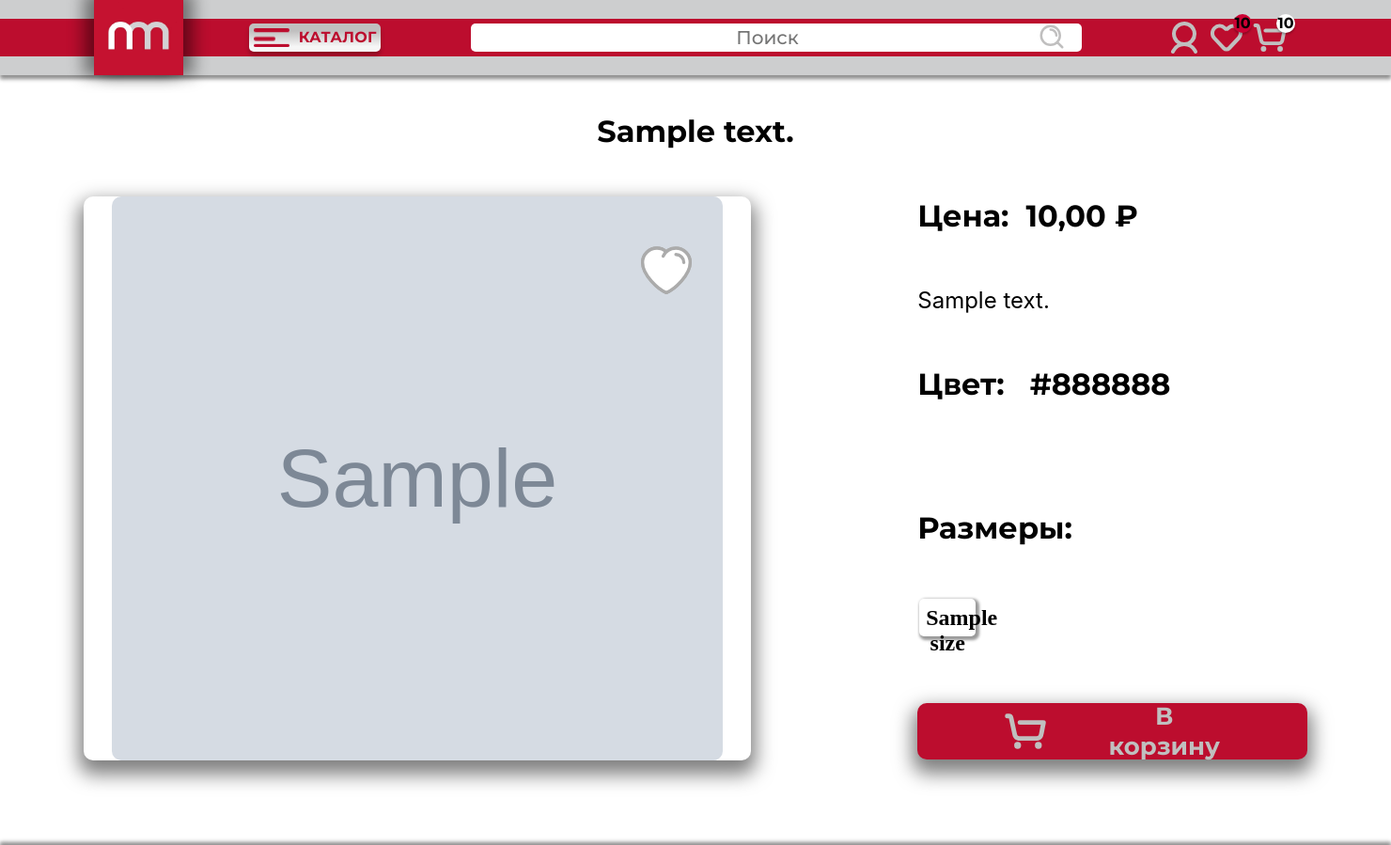
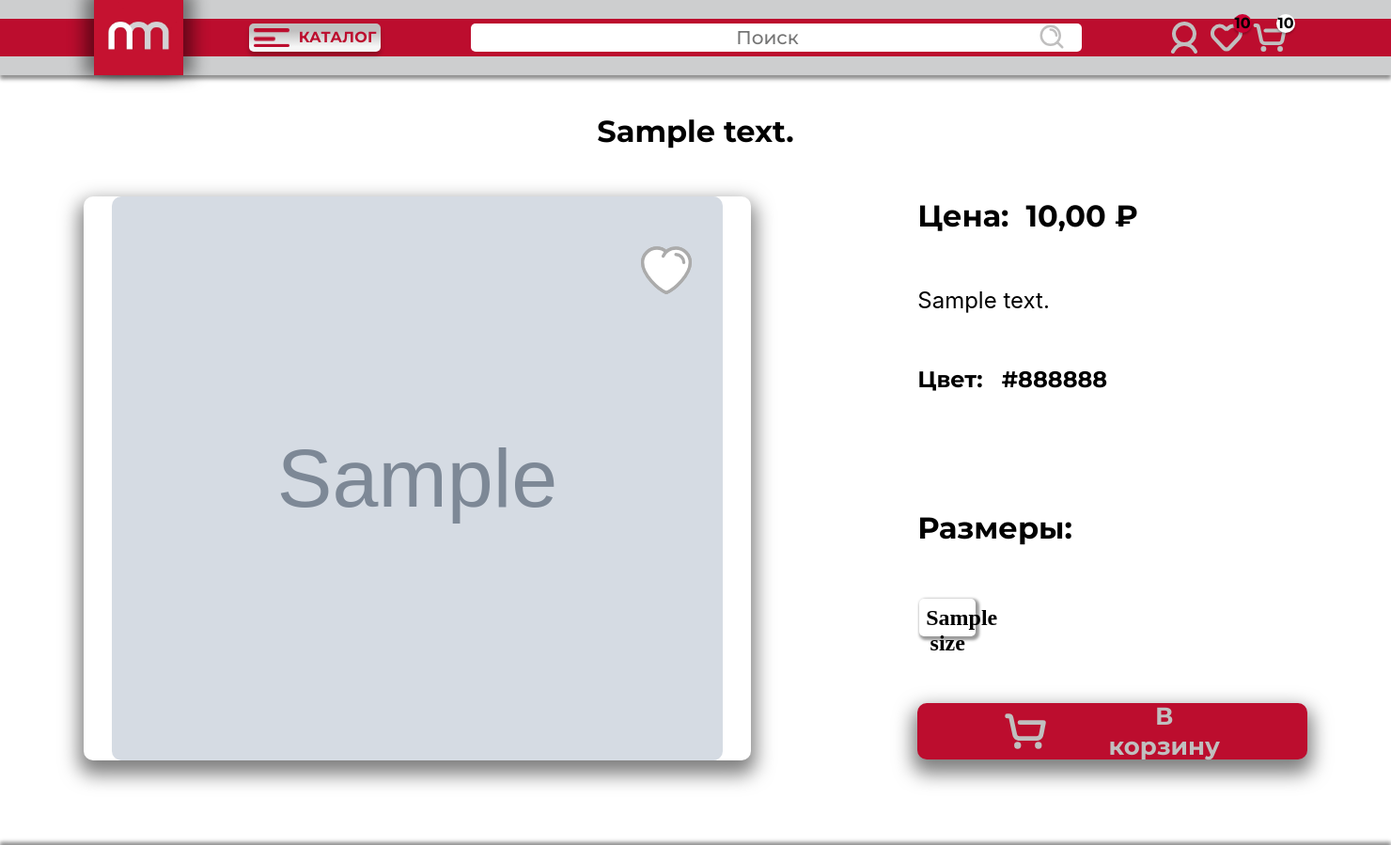
Before and after one commit to AmarilloS1im/Django_projects, a Django app: a page that uses NMD-server/store/products/templates/products/popup.html in a window 1480 px wide. Shown: the top 899 px of the page at 94% size. Run offline with Django 4.2, Linux system fonts and the light colour scheme; a user stored in the database is signed in; tables that the repository leaves empty hold one stand-in row (values such as "Sample post"); grey boxes marked "Sample" are stand-in pictures.

Commit message:
23 04 2024

```diff
--- a/NMD-server/store/products/views.py
+++ b/NMD-server/store/products/views.py
@@ -4,6 +4,8 @@ from django.core.paginator import Paginator
 from django.views.generic import TemplateView
 from store.utils import *
 # Create your views here.
+
+
 
 def products(request,page=1):
     filter_dict={'category__in':['Shoe','Clothes'],'product_type__in':
--- a/NMD-server/store/static/item_info.css
+++ b/NMD-server/store/static/item_info.css
@@ -138,7 +138,7 @@
 
     color: #000;
     font-family: Montserrat;
-    font-size: 1.6rem;
+    font-size: 1.2rem;
     font-style: normal;
     font-weight: 700;
     line-height: normal;
--- a/NMD-server/store/store/utils.py
+++ b/NMD-server/store/store/utils.py
@@ -2,6 +2,7 @@ class DataMixin:
     title = None
     header = None
     form_label = None
+
     def get_context_data(self,**kwargs):
         context = super(DataMixin,self).get_context_data(**kwargs)
         context['title'] = self.title
```
